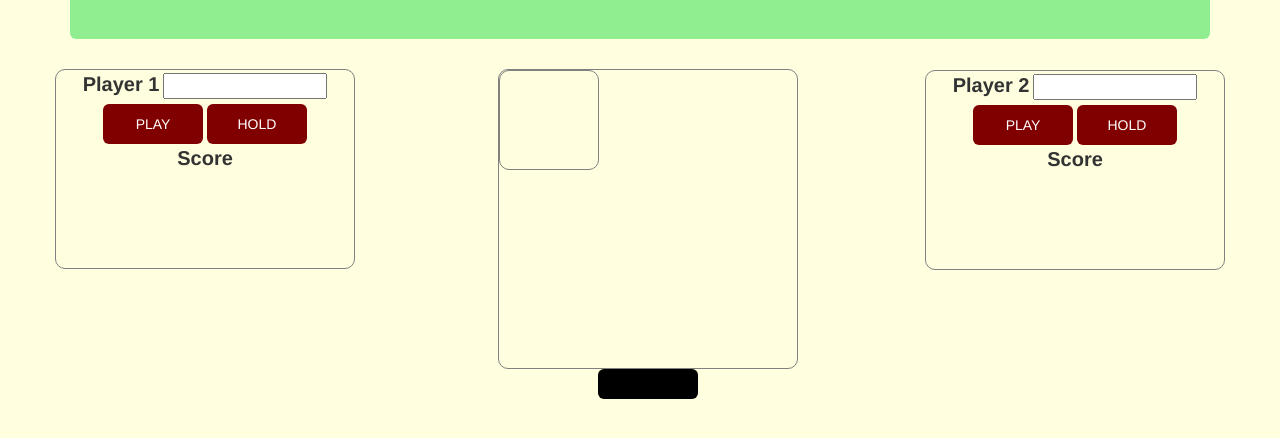
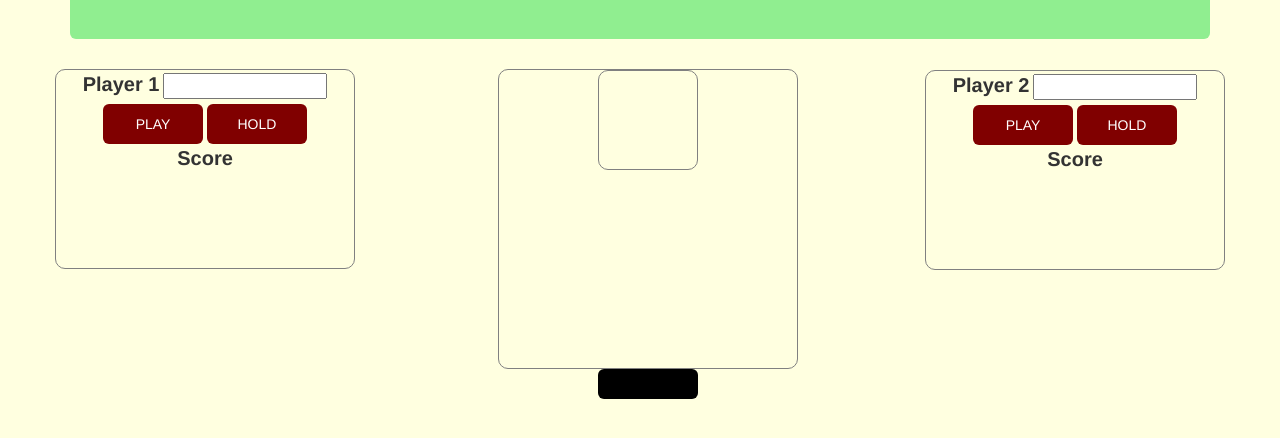
Before and after one commit to asonna/Pig-Dice, a plain HTML site: page index.html in a window 1280 px wide. Shown: the part 156-594 px from the top of the page. Drawn offline with Linux system fonts and the light colour scheme.

Commit message:
More CSS updates.

```diff
--- a/css/styles.css
+++ b/css/styles.css
@@ -23,7 +23,7 @@
   border: 1px solid gray;
   border-radius: 10px;
   font-size:50px;
-  float: left;
+  margin: auto;
 }
 
 #board {
```
